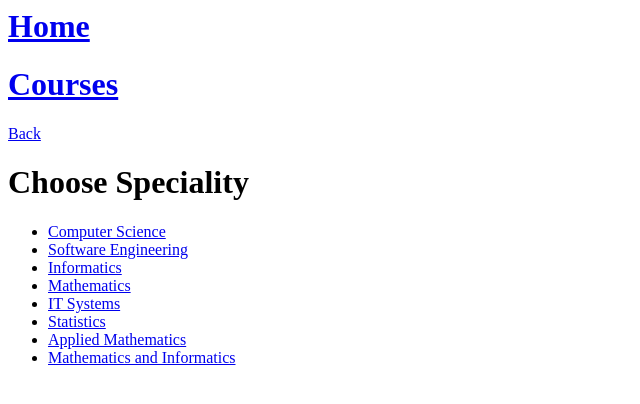
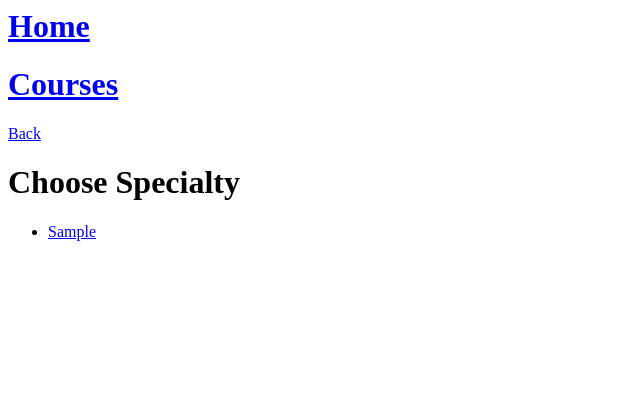
Before and after one commit to hpmalinova/Share-with-me, a Django app: page /drive/courses/1 in a window 1280 px wide. Shown: the top 404 px of the page, without its empty margins (0-640 px from the left). Run offline with Django 3.2, Linux system fonts and the light colour scheme; tables that the repository leaves empty hold one stand-in row (values such as "Sample post").

Commit message:
Almost fix path with new db

```diff
--- a/share_with_me/drive/templates/images/speciality.html
+++ b/share_with_me/drive/templates/images/speciality.html
@@ -1,14 +1,14 @@
 {% extends "images/base.html" %} {% block content %}
 <p><a href="{% url 'drive:images:courses' %}">Back</a></p>
-<h1>Choose Speciality</h1>
+<h1>Choose Specialty</h1>
+
+{% if specialties %}
 <ul>
-    <li><a href="{% url 'drive:images:subject' course_id=course_id spec='cs' %}">Computer Science</a></li>
-    <li><a href="{% url 'drive:images:subject' course_id=course_id spec='se' %}">Software Engineering</a></li>
-    <li><a href="{% url 'drive:images:subject' course_id=course_id spec='in' %}">Informatics</a></li>
-    <li><a href="{% url 'drive:images:subject' course_id=course_id spec='ma' %}">Mathematics</a></li>
-    <li><a href="{% url 'drive:images:subject' course_id=course_id spec='it' %}">IT Systems</a></li>
-    <li><a href="{% url 'drive:images:subject' course_id=course_id spec='st' %}">Statistics</a></li>
-    <li><a href="{% url 'drive:images:subject' course_id=course_id spec='am' %}">Applied Mathematics</a></li>
-    <li><a href="{% url 'drive:images:subject' course_id=course_id spec='mi' %}">Mathematics and Informatics</a></li>
+  {% for specialty in specialties %}
+  <li><a href="{% url 'drive:images:subject' course specialty %}">{{specialty}}</a></li>
+  {% endfor %}
 </ul>
+{% else %}
+<p><strong>No specialties yet.</strong></p>
+{% endif %}
 {% endblock %}
--- a/share_with_me/drive/templates/images/subject.html
+++ b/share_with_me/drive/templates/images/subject.html
@@ -1,11 +1,11 @@
 {% extends "images/base.html" %} {% block content %}
-<p><a href="{% url 'drive:images:speciality' course_id %}">Back</a></p>
+<p><a href="{% url 'drive:images:speciality' course %}">Back</a></p>
 <h1>Subjects</h1>
+
 {% if subjects %}
 <ul>
   {% for subject in subjects %}
-
-  <li><a href="{% url 'drive:images:detail_subject' course_id spec subject %}">{{ subject }}</a></li>
+  <li><a href="{% url 'drive:images:detail_subject' course specialty subject %}">{{ subject }}</a></li>
   {% endfor %}
 </ul>
 {% else %}
--- a/share_with_me/drive/templates/images/upload_file.html
+++ b/share_with_me/drive/templates/images/upload_file.html
@@ -1,6 +1,7 @@
 {% extends "images/base.html" %} {% block content %}
-<p><a href="{% url 'drive:images:subject' course_id spec %}">Back</a></p>
-<h1>Uploading files for: <strong>{{ subj }} </h1>
+<p><a href="{% url 'drive:images:detail_subject' course specialty subject %}">Back</a></p>
+
+<h1>Uploading files for: <strong>{{ subject }} </h1>
 <h2>Add new file</h2>
 
 <form method="POST" enctype="multipart/form-data">
--- a/share_with_me/drive/urls.py
+++ b/share_with_me/drive/urls.py
@@ -5,25 +5,17 @@ from drive.views import index, images
 app_name = 'drive'
 
 images_patterns = [
-    # NEW
     path('', images.base, name='base'),
-    path('courses/<int:course_id>/<str:spec>/<str:subj>/list', images.list, name='list'),
-    # path('new/', images.ImageCreateView.as_view(), name='create'),
+    path('courses/<int:course>/<str:specialty>/<str:subject>/list', images.list, name='list'),
     path('courses/', images.courses, name='courses'),
-    # NO speciality or subject
-    path('courses/<int:course_id>', images.speciality, name='speciality'),
-    path('courses/<int:course_id>/<str:spec>/', images.subject, name='subject'),
-    path('courses/<int:course_id>/<str:spec>/<str:subj>/', images.detail_subject,
+    path('courses/<int:course>', images.speciality, name='speciality'),
+    path('courses/<int:course>/<str:specialty>/', images.subject, name='subject'),
+    path('courses/<int:course>/<str:specialty>/<str:subject>/', images.detail_subject,
          name='detail_subject'),
-    path('courses/<int:course_id>/<str:spec>/<str:subj>/upload',
+    path('courses/<int:course>/<str:specialty>/<str:subject>/upload',
          images.upload_file,
          name='upload_file'),
-    # MOVED
-    path('courses/<int:course_id>/<str:spec>/<str:subj>/<int:image_id>/', images.detail, name='detail')
-    # path('new-experiment/', images.new_experiment, name='new-experiment'),
-    # path('update/<int:course_id>/', images.edit_course, name='update'),
-    # path('delete/<int:course_id>/', images.delete_course, name='delete'),
-    # path('session/', images.session, name='session'),
+    path('courses/<int:course_id>/<str:specialty>/<str:subject>/<int:image_id>/', images.detail, name='detail')
 ]
 
 urlpatterns = [
--- a/share_with_me/drive/views/images.py
+++ b/share_with_me/drive/views/images.py
@@ -1,7 +1,7 @@
 from django.shortcuts import render, get_object_or_404, redirect
-from django.views.generic import CreateView
-from django.urls import reverse_lazy, reverse
-from drive.models import Image
+# from django.views.generic import CreateView
+from django.urls import reverse
+from drive.models import Image, Courses
 
 from django import forms
 
@@ -12,7 +12,60 @@ class ImageForm(forms.ModelForm):
         fields = ('description', 'file',)
 
 
-def upload_file(request, course_id, spec, subj):
+def base(request):
+    return render(
+        request,
+        'images/base.html',
+    )
+
+
+def courses(request):
+    return render(
+        request,
+        'images/courses.html',
+        {
+            'courses': Courses.objects.values_list('course', flat=True)
+        }
+    )
+
+
+def speciality(request, course):
+    return render(
+        request,
+        'images/speciality.html',
+        {
+            'course': course,
+            'specialties': Courses.objects.values_list('specialty', flat=True).filter(course=course)
+        }
+    )
+
+
+def subject(request, course, specialty):
+    return render(
+        request,
+        'images/subject.html',
+        {
+            'course': course,
+            'specialty': specialty,
+            'subjects': Courses.objects.values_list('subject', flat=True).filter(course=course, specialty=specialty)
+        }
+    )
+
+
+def detail_subject(request, course, specialty, subject):
+    return render(
+        request,
+        'images/detail_subject.html',
+        {
+            'course': course,
+            'specialty': specialty,
+            'subject': subject,
+            'my_path': Courses.objects.filter(course=course, specialty=specialty, subject=subject).first().my_path
+        }
+    )
+
+
+def upload_file(request, course, specialty, subject, path):
     if request.method == "POST":
         flag = False
         form = ImageForm(request.POST, request.FILES)
@@ -21,25 +74,23 @@ def upload_file(request, course_id, spec, subj):
             if 'image/' in str(request.FILES):
                 instance.image = instance.file
                 flag = True
-
-            instance.course = course_id
-            instance.speciality = spec
-            instance.subject = subj
+            instance.course_path = path
             instance.save()
 
             if flag is True:
                 instance.file = None
                 instance.save(update_fields=['file'])
-            return redirect(reverse('drive:images:detail_subject', args=[course_id, spec, subj]))
+            return redirect(reverse('drive:images:detail_subject', args=[course, specialty, subject]))
+
         else:
             return render(
                 request,
                 'images/upload_file.html',
                 {
                     'form': form,
-                    'course_id': course_id,
-                    'spec': spec,
-                    'subj': subj
+                    'course': course,
+                    'specialty': specialty,
+                    'subject': subject,
                 }
             )
     else:
@@ -49,77 +100,22 @@ def upload_file(request, course_id, spec, subj):
             'images/upload_file.html',
             {
                 'form': form,
-                'course_id': course_id,
-                'spec': spec,
-                'subj': subj
+                'course': course,
+                'specialty': specialty,
+                'subject': subject,
             }
         )
 
 
-# TODO: Make dictionaries of the subjects for each year and speciality
-def subject(request, course_id, spec):
-    return render(
-        request,
-        'images/subject.html',
-        {
-            'subjects': ['Algebra1', 'Algebra2'],
-            'course_id': course_id,
-            'spec': spec
-        }
-    )
-
-
-def detail_subject(request, course_id, spec, subj):
-    return render(
-        request,
-        'images/detail_subject.html',
-        {
-            'course_id': course_id,
-            'spec': spec,
-            'subj': subj,
-            'images': Image.objects.filter(speciality=spec, subject=subj,
-                                           course=course_id)
-        }
-    )
-
-
-def speciality(request, course_id):
-    return render(
-        request,
-        'images/speciality.html',
-        {
-            'course_id': course_id
-        }
-    )
-
-
-def courses(request):
-    return render(
-        request,
-        'images/courses.html'
-    )
-
-
-def list(request, course_id, spec, subj):
+def list(request, course, specialty, subject, path):
     return render(
         request,
         'images/list.html',
         {
-            'course_id': course_id,
-            'spec': spec,
-            'subj': subj,
-            'images': Image.objects.filter(speciality=spec, subject=subj,
-                                           course=course_id)
-        }
-    )
-
-
-def base(request):
-    return render(
-        request,
-        'images/base.html',
-        {
-            # 'images': Image.objects.all()
+            'course': course,
+            'specialty': specialty,
+            'subject': subject,
+            'images': Image.objects.filter(course_path=path)
         }
     )
 
@@ -131,18 +127,9 @@ def detail(request, course_id, spec, subj, image_id):
         request,
         'images/detail.html',
         {
-            'course_id': course_id,
-            'spec': spec,
-            'subj': subj,
-            'image': image,
+            'course': course,
+            'specialty': specialty,
+            'subject': subject,
+            'images': images,
         }
     )
-
-
-# class ImageCreateView(CreateView):
-#     model = Image
-#     fields = ['description', 'image', 'file']
-#     template_name = 'images/create.html'
-
-#     def get_success_url(self, **kwargs):
-#         return reverse_lazy('drive:images:detail', kwargs={'image_id': self.object.id})
```
Also changed, not shown: share_with_me/drive/templates/images/courses.html (+8 -5 lines), share_with_me/drive/templates/images/detail_subject.html (+4 -4 lines).
